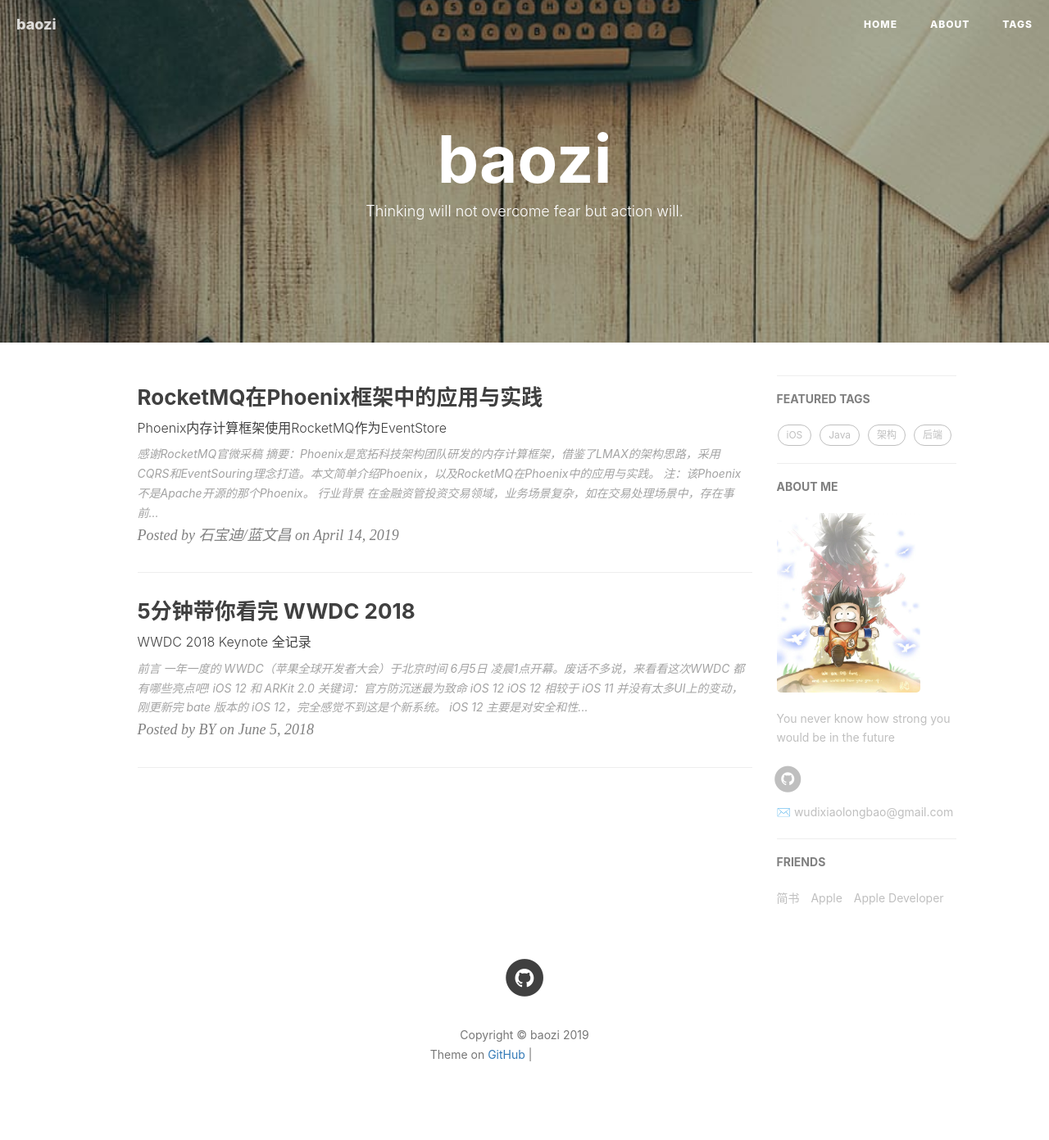
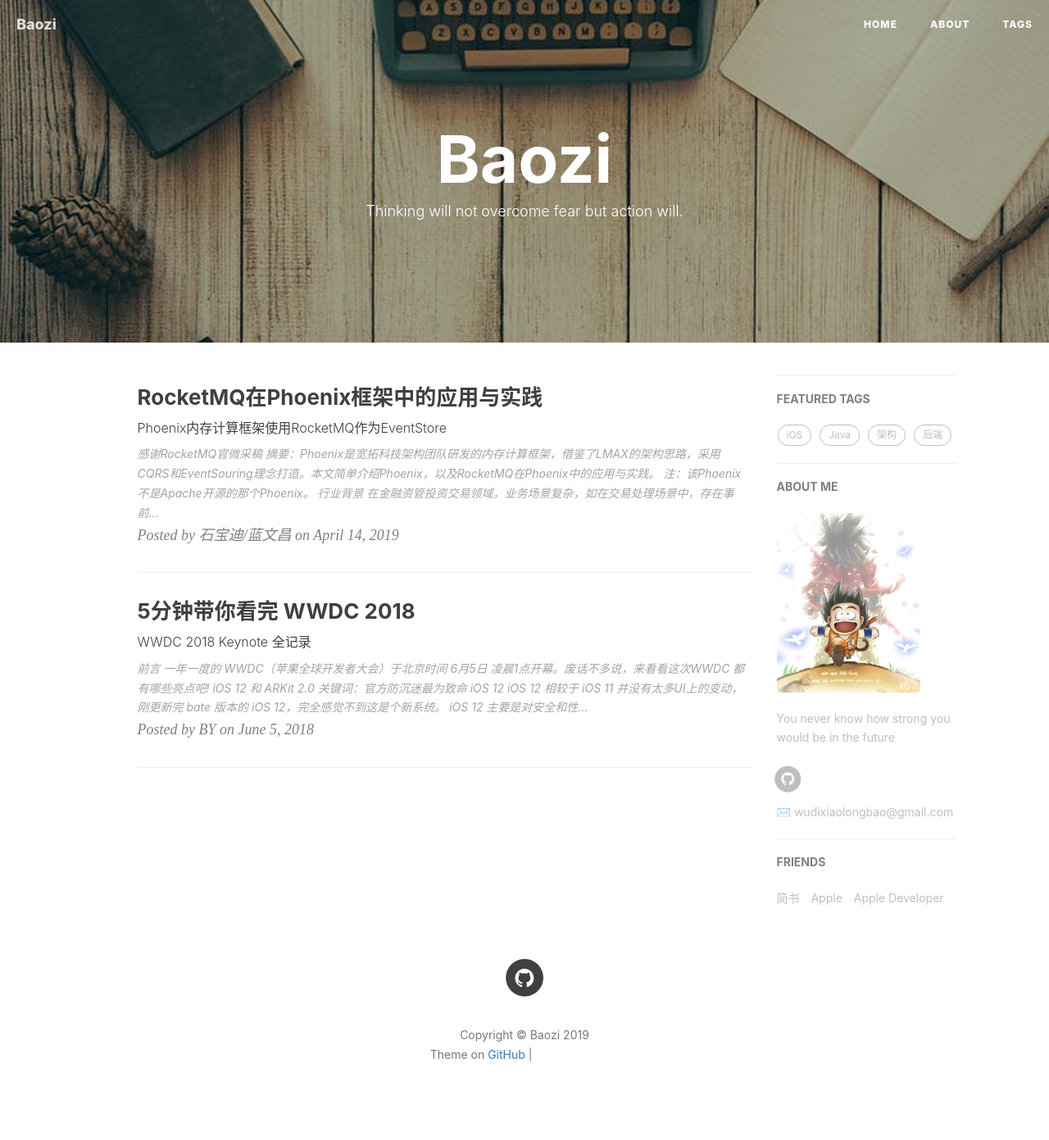
Before and after one commit to shibd/shibd.github.io, a Jekyll site: the page built from index.html, in a window 1280 px wide. Shown: the whole page at 82% size. Built offline with Jekyll 4.4.1, drawn with Linux system fonts in a browser that asks for light colours; nearby versions of some CDN libraries; the list of posts is cut into pages by our own code; comment, search, counter and statistics services are not loaded; grey boxes are pictures that could not be loaded.

Commit message:
feat: 修改个人简介

```diff
--- a/_config.yml
+++ b/_config.yml
@@ -1,10 +1,10 @@
 # Site settings
-title: baozi
-SEOTitle: baozi
+title: Baozi
+SEOTitle: Baozi
 header-img: img/base/home.jpg
 email: wudixiaolongbao@gmail.com
 description: "Every failure is leading towards success."
-keyword: "baozi blog"
+keyword: "Baozi Blog"
 url: "http://shibd.github.io"          # your host, for absolute URL
 baseurl: ""      # for example, '/blog' if your blog hosted on 'host/blog'
 github_repo: "https://github.com/shibd/shibd.github.io.git" # you code repository
```
Also changed, not shown: pwa/manifest.json.
